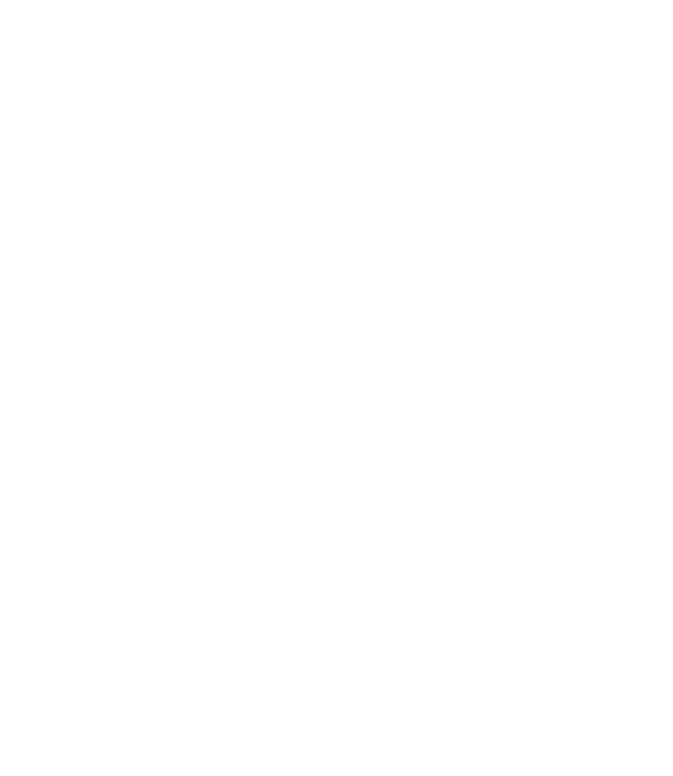
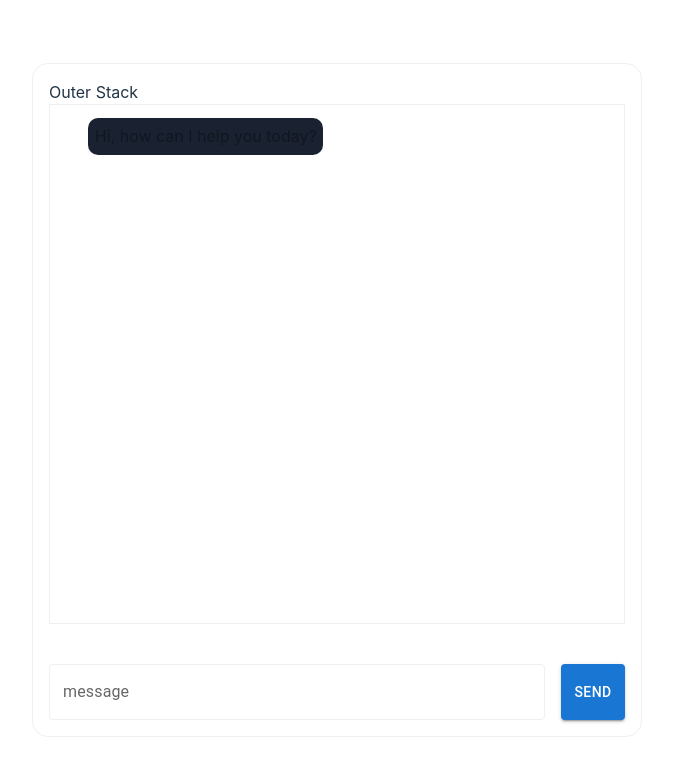
Before and after one commit to alitquan/GhostFree, a React (Vite) app in the folder client/: page /chat in a window 1280 px wide. Before the commit this address had no page. Shown: the top 776 px of the page, without its empty margins (303-976 px from the left). Built offline with nearby package versions, Linux system fonts and the light colour scheme.

Commit message:
After waiting, redirects to alpha test page. Chat needs backend storage, major UI improvements.

```diff
--- a/client/package.json
+++ b/client/package.json
@@ -12,6 +12,7 @@
   "dependencies": {
     "jsonwebtoken": "^9.0.2",
     "jwt-decode": "^4.0.0",
+    "mui": "^0.0.1",
     "react": "^18.3.1",
     "react-dom": "^18.3.1",
     "react-helmet-async": "^2.0.5",
--- a/client/src/App.tsx
+++ b/client/src/App.tsx
@@ -8,6 +8,7 @@ import Login from '@pages/Login.tsx';
 import Register from '@pages/Register.tsx';
 import Transition from '@pages/Transition.tsx';
 import Waiting from '@pages/Waiting.tsx';
+import Chat from '@pages/ChatPage.tsx';
 import jwt from 'jsonwebtoken';
 import { jwtDecode } from 'jwt-decode';
 
@@ -37,6 +38,7 @@ function App() {
 		  <Route path="/login" element={<Login onLogin={handleLogin} />} />
 		  <Route path="/register" element={<Register onRegister={handleLogin} />} />
 		  <Route path="/waiting" element=<Waiting/> />
+          <Route path="/chat" element=<Chat/> />
         </Routes>
       </Router>
     </HelmetProvider>
--- /dev/null
+++ b/client/src/pages/ChatPage.tsx
@@ -0,0 +1,108 @@
+"use client";
+
+import { Box, Button, Stack, TextField } from "@mui/material"
+import { useState, useEffect} from "react"
+import Image from "next/image";
+import styles from '@styles/ChatPage.module.css';
+
+export default function Chat() {
+
+	const [messages, setMessages] = useState([
+		{
+			role: "bot",
+			body: "Hi, how can I help you today?",
+		},
+	]);
+
+	const [message, setMessage] = useState("");
+
+	const sendMessage = async () => {
+		setMessages( (messages) => [
+			...messages,
+			{ role: "user", body: message },
+			{ role: "bot", body: ""},
+		]);
+		setMessage("");
+	}
+
+
+	// Effect to log messages whenever they change
+	useEffect(() => {
+		console.log("Messages:", messages);
+	}, [messages]); // Run this effect whenever messages change
+
+	return (
+		<Box
+			width="100vw"
+			height="100vh"
+			display="flex"
+			flexDirection="column"
+			justifyContent="center"
+			alignItems="center"
+		>
+
+			<Stack
+				direction="column"
+				width="45vw"
+				height="80vh"
+				border="1px solid black"
+				p={2}
+				spacing={5}
+				border="1px solid var(--color3)"
+				borderRadius="16px"
+			>
+				Outer Stack
+				<Stack
+					direction="column"
+					spacing={5}
+					flexGrow={1}
+					m={3}
+					overflow="auto"
+					maxHeight="100%"
+					border="1px solid var(--color3)"
+				>
+					<div>
+						{messages.map ((message,index) => (
+							<div key={index} className={message.role === 'user' ? styles.containerMsgUser : styles.containerMsgBot}>
+
+								<div key={index} className={message.role === 'user' ? styles.msgUser : styles.msgBot}>
+									{message.body}
+								</div>
+							</div>
+						))
+						}
+					</div>
+				</Stack>
+				<Stack direction="row" spacing={2}>
+					<TextField
+
+						label="message"
+						fullWidth
+						value={message}
+						onChange={(e) => setMessage(e.target.value)}
+						sx={{
+							"& .MuiOutlinedInput-root": {
+								"& fieldset": {
+									borderColor: "var(--color3)", // Change border color here
+								},
+								"&:hover fieldset": {
+									borderColor: "var(--color4)", // Change border color on hover
+								},
+								"&.Mui-focused fieldset": {
+									borderColor: "skyblue", // Change border color when focused
+								},
+							},
+						}}
+					/>
+					<Button variant="contained" onClick={sendMessage}>
+						Send
+					</Button>
+				</Stack>
+
+
+			</Stack>
+
+		</Box>
+
+	);
+}
--- a/client/src/pages/Waiting.tsx
+++ b/client/src/pages/Waiting.tsx
@@ -1,9 +1,105 @@
-const Waiting = ( ) => {
-	return (
-		<>
-			<p> Waiting </p>
-		</>
-	);
-};
+import { useState, useEffect } from 'react';
+import tranStyle from '@styles/Transition.module.css';
+import { useNavigate } from 'react-router-dom';
+
+
+function Waiting() {
+  const messages = [
+    'Finding Available People..',
+    'Analyzing for a Connection..',
+    'Pairing....',
+    'Connecting ...',
+  ];
+
+  const [messageIndex, setMessageIndex] = useState(0);
+
+  const [completed, setComplete] = useState(false);
+
+  const navigate = useNavigate();
+
+  const goToChat = () => {
+		navigate('/chat');
+  };
+
+  // Handle showing and hiding questions
+  useEffect(() => {
+    if (completed) {
+	  goToChat();
+    }
+  }, [completed]);
+
+
+	const handleConnect = async () => {
+		const storedUser = localStorage.getItem('User');
+		const user = storedUser ? JSON.parse(storedUser) : null;
+
+		if (!user) {
+		  console.error('No user data found in localStorage');
+		  return;
+		}
+		else {
+			console.log('User data found: ', user);
+		}
+
+		// get the user that is logged in
+		const username = user.name || 'react'; //
+		console.log(username);
+
+		try {
+
+			// api can be seen in the queue folder
+            // Make the POST request to the /queueconnect endpoint
+			// matches the user.
+            const response = await fetch( 'http://3.144.147.251:3019/queueconnect', {
+                method: 'POST',
+                headers: {
+                    'Content-Type': 'application/json',
+                },
+                body: JSON.stringify({ username: username })
+            });
+
+            // Check if the response is ok (status code 200-299)
+            if (response.ok) {
+                const result = await response.text();
+
+				// hanle returned user if she is there
+                console.log (result);
+            } else {
+                const errorText = await response.text();
+                console.log (`Error: ${errorText}`);
+            }
+        } catch (error) {
+            console.error('Error connecting to the server:', error);
+        }
+
+		// make listener later to see if anything changes in case no matches are found
+		// use this GET call: http://3.144.147.251:3019/checkmatch/sarah
+		// to see if sarah was matched. it will return who her match was
+	}
+
+
+  // the 0 creates an infinite loop
+  useEffect(() => {
+    const timer = setInterval(() => {
+      setMessageIndex(prevIndex =>
+        prevIndex === messages.length - 1 ? setComplete(true) : prevIndex + 1
+      );
+	  handleConnect();
+    }, 3000);
+
+    // Cleanup function to clear the interval when the component unmounts
+    return () => clearInterval(timer);
+  }, [messages.length]);
+
+  return (
+    <>
+      <div className={tranStyle.baseGradient}>
+		<h1>
+        {messages[messageIndex]}
+		</h1>
+      </div>
+    </>
+  );
+}
 
 export default Waiting;
--- /dev/null
+++ b/client/src/styles/ChatPage.module.css
@@ -0,0 +1,201 @@
+.page {
+  --gray-rgb: 0, 0, 0;
+  --gray-alpha-200: rgba(var(--gray-rgb), 0.08);
+  --gray-alpha-100: rgba(var(--gray-rgb), 0.05);
+
+  --button-primary-hover: #383838;
+  --button-secondary-hover: #f2f2f2;
+
+  display: grid;
+  grid-template-rows: 20px 1fr 20px;
+  align-items: center;
+  justify-items: center;
+  min-height: 100svh;
+  padding: 80px;
+  gap: 64px;
+  font-family: var(--font-geist-sans);
+}
+
+@media (prefers-color-scheme: dark) {
+  .page {
+    --gray-rgb: 255, 255, 255;
+    --gray-alpha-200: rgba(var(--gray-rgb), 0.145);
+    --gray-alpha-100: rgba(var(--gray-rgb), 0.06);
+
+    --button-primary-hover: #ccc;
+    --button-secondary-hover: #1a1a1a;
+  }
+}
+
+.main {
+  display: flex;
+  flex-direction: column;
+  gap: 32px;
+  grid-row-start: 2;
+}
+
+.main ol {
+  font-family: var(--font-geist-mono);
+  padding-left: 0;
+  margin: 0;
+  font-size: 14px;
+  line-height: 24px;
+  letter-spacing: -0.01em;
+  list-style-position: inside;
+}
+
+.main li:not(:last-of-type) {
+  margin-bottom: 8px;
+}
+
+.main code {
+  font-family: inherit;
+  background: var(--color1);
+  padding: 2px 4px;
+  border-radius: 4px;
+  font-weight: 600;
+}
+
+.ctas {
+  display: flex;
+  gap: 16px;
+}
+
+.ctas a {
+  appearance: none;
+  border-radius: 128px;
+  height: 48px;
+  padding: 0 20px;
+  border: none;
+  border: 1px solid transparent;
+  transition: background 0.2s, color 0.2s, border-color 0.2s;
+  cursor: pointer;
+  display: flex;
+  align-items: center;
+  justify-content: center;
+  font-size: 16px;
+  line-height: 20px;
+  font-weight: 500;
+}
+
+a.primary {
+  background: var(--foreground);
+  color: var(--background);
+  gap: 8px;
+}
+
+a.secondary {
+  border-color: var(--gray-alpha-200);
+  min-width: 180px;
+}
+
+.footer {
+  grid-row-start: 3;
+  display: flex;
+  gap: 24px;
+}
+
+.footer a {
+  display: flex;
+  align-items: center;
+  gap: 8px;
+}
+
+.footer img {
+  flex-shrink: 0;
+}
+
+/* Enable hover only on non-touch devices */
+@media (hover: hover) and (pointer: fine) {
+  a.primary:hover {
+    background: var(--button-primary-hover);
+    border-color: transparent;
+  }
+
+  a.secondary:hover {
+    background: var(--button-secondary-hover);
+    border-color: transparent;
+  }
+
+  .footer a:hover {
+    text-decoration: underline;
+    text-underline-offset: 4px;
+  }
+}
+
+@media (max-width: 600px) {
+  .page {
+    padding: 32px;
+    padding-bottom: 80px;
+  }
+
+  .main {
+    align-items: center;
+  }
+
+  .main ol {
+    text-align: center;
+  }
+
+  .ctas {
+    flex-direction: column;
+  }
+
+  .ctas a {
+    font-size: 14px;
+    height: 40px;
+    padding: 0 16px;
+  }
+
+  a.secondary {
+    min-width: auto;
+  }
+
+  .footer {
+    flex-wrap: wrap;
+    align-items: center;
+    justify-content: center;
+  }
+}
+
+@media (prefers-color-scheme: dark) {
+  .logo {
+    filter: invert();
+  }
+}
+
+.containerMsgBot {
+	display: flex;
+	width: 100%;
+	justify-content: flex-start;
+}
+
+.msgBot {
+	display: flex;
+	max-width: 45%;
+	border-radius: 10px;
+	padding: 0.5vw;
+	margin: 1vw 3vw;
+	justify-content: flex-start;
+	color: var(--color1);
+	background-color: var(--color2);
+    word-wrap: break-word;
+    overflow-wrap: break-word;
+}
+
+.containerMsgUser {
+	display: flex;
+	width: 100%;
+	justify-content: flex-end;
+}
+
+.msgUser {
+	display: flex;
+	max-width: 45%;
+	border-radius: 10px;
+	padding: 0.5vw;
+	margin: 1vw 3vw;
+	justify-content: flex-start;
+	color: blue;
+	background-color: var(--color4);
+}
```
Also changed, not shown: 1 other file (tests, documents, lock files or other folders).
